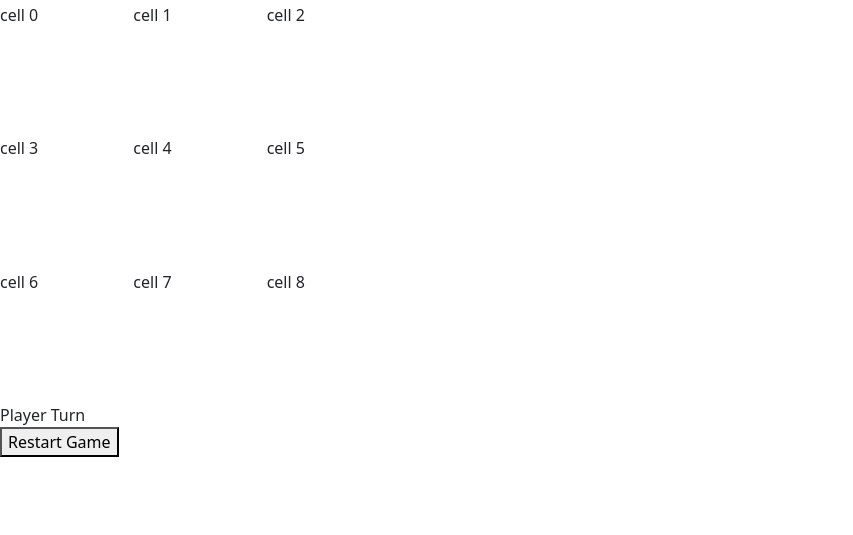
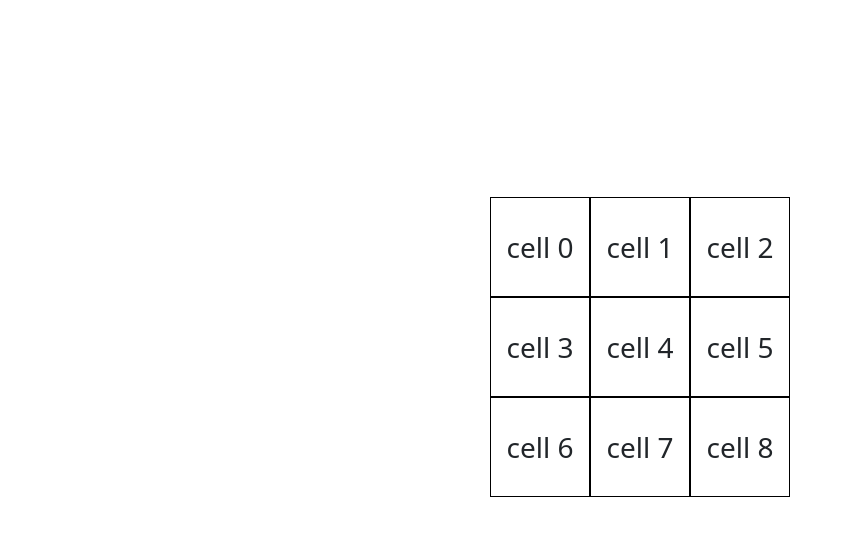
Before and after one commit to TheKestner/tic-tac-toe, a plain HTML site: page index.html in a window 1280 px wide. Shown: the part 53-588 px from the top of the page, without its empty margins (0-853 px from the left). Drawn offline with nearby package versions, Linux system fonts and the light colour scheme.

Commit message:
added board

```diff
--- a/css/style.css
+++ b/css/style.css
@@ -1,6 +1,20 @@
 #grid {
     display: grid;
     grid-template-columns: auto auto auto;
-    width: 400px;
-    height: 400px;
+    position: absolute;
+    transform: translate(-50%, -50%);
+    top: 50%;
+    left: 50%
   }
+
+.cell {
+        border: 1px solid #000;
+        width: 100px;
+        height: 100px;
+        cursor: pointer;
+        display: flex;
+        justify-content: center;
+        align-items: center;
+        font-size: 28px;
+
+  }
--- a/index.html
+++ b/index.html
@@ -14,18 +14,18 @@
   <body>
     <h1>Tic-Tac-Toe</h1>
     <div id="grid">
-      <div cell="0">cell 0</div>
-      <div cell="1">cell 1</div>
-      <div cell="2">cell 2</div>
-      <div cell="3">cell 3</div>
-      <div cell="4">cell 4</div>
-      <div cell="5">cell 5</div>
-      <div cell="6">cell 6</div>
-      <div cell="7">cell 7</div>
-      <div cell="8">cell 8</div>
+      <div class="cell">cell 0</div>
+      <div class="cell">cell 1</div>
+      <div class="cell">cell 2</div>
+      <div class="cell">cell 3</div>
+      <div class="cell">cell 4</div>
+      <div class="cell">cell 5</div>
+      <div class="cell">cell 6</div>
+      <div class="cell">cell 7</div>
+      <div class="cell">cell 8</div>
   </div>
-  <div id="turn">Player Turn</div>
-  <button id="Restart">Restart Game</button>
+  <!-- <div id="turn">Player Turn</div>
+  <button id="Restart">Restart Game</button> -->
     <!-- Option 1: Bootstrap Bundle with Popper -->
     <script src="https://cdn.jsdelivr.net/npm/bootstrap@5.1.3/dist/js/bootstrap.bundle.min.js" integrity="sha384-ka7Sk0Gln4gmtz2MlQnikT1wXgYsOg+OMhuP+IlRH9sENBO0LRn5q+8nbTov4+1p" crossorigin="anonymous"></script>
     <script src="js/sandbox.js"></script>
```
